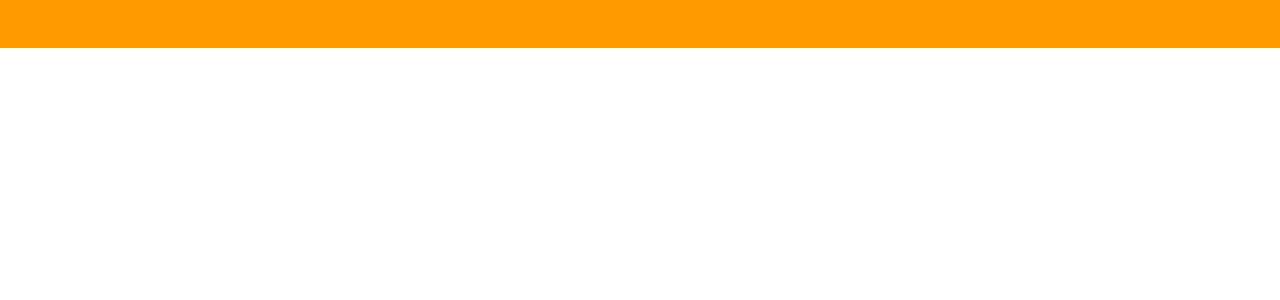
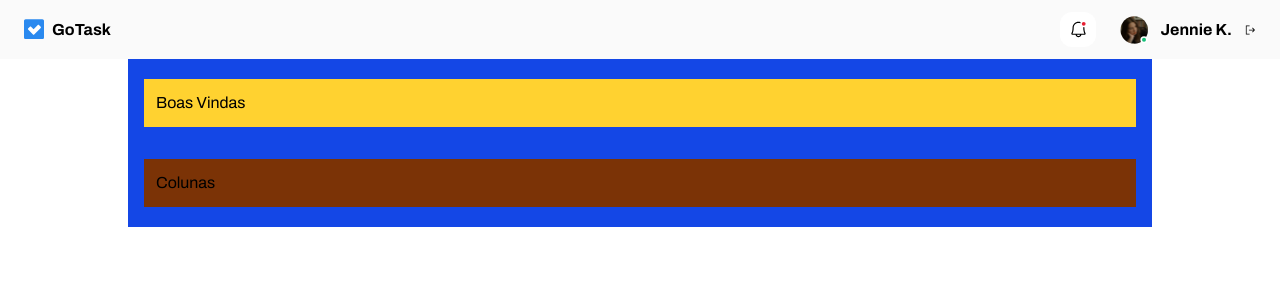
Before and after one commit to patriciabarnabe/project-gotask, an Angular app: page / in a window 1280 px wide. Shown: the top 300 px of the page. Built offline with nearby package versions, Linux system fonts and the light colour scheme.

Commit message:
Create header

```diff
--- a/src/app/app.component.html
+++ b/src/app/app.component.html
@@ -1,4 +1,7 @@
 <!-- Definindo a largura máxima da aplicação de acordo com o Figma, para evitar que o conteúdo fique muito esticado em telas maiores.   -->
 
 <!-- Div base que irá conter toda a aplicação, garantindo que o conteúdo fique centralizado e com uma largura máxima definida.   -->
-<div class="mx-auto max-w-7xl bg-amber-500 p-6"></div>
+<div class="mx-auto max-w-7xl">
+  <app-header />
+  <app-main-content />
+</div>
--- a/src/app/components/header/header.component.html
+++ b/src/app/components/header/header.component.html
@@ -1 +1,26 @@
-<p>header works!</p>
+<header class="bg-[#FAFAFA] py-3 px-6 w-full flex">
+  <div class="flex items-center gap-2">
+    <img src="images/icon-logo.svg" alt="Logo Icon" class="w-5" />
+    <h1 class="font-bold">GoTask</h1>
+  </div>
+  <nav class="ml-auto flex gap-6">
+    <button class="bg-white p-2 rounded-xl">
+      <img
+        src="images/icon-notification.svg"
+        alt="Notification Icon"
+        class="w-5"
+      />
+    </button>
+    <div class="flex items-center gap-3">
+      <img
+        src="images/icon-user-avatar.svg"
+        alt="User Avatar Icon"
+        class="w-7"
+      />
+      <span class="font-bold">Jennie K.</span>
+      <button class="w-3">
+        <img src="images/icon-sign-out.svg" alt="Sign Out Icon" class="w-3" />
+      </button>
+    </div>
+  </nav>
+</header>
--- a/src/app/components/main-content/main-content.component.html
+++ b/src/app/components/main-content/main-content.component.html
@@ -1 +1,4 @@
-<p>main-content works!</p>
+<div class="bg-blue-700 max-w-5xl mx-auto py-5 px-4 flex flex-col gap-8">
+  <div class="p-3 bg-amber-300">Boas Vindas</div>
+  <div class="p-3 bg-amber-900">Colunas</div>
+</div>
```
Also changed, not shown: src/app/app.component.ts (+4 -3 lines).
